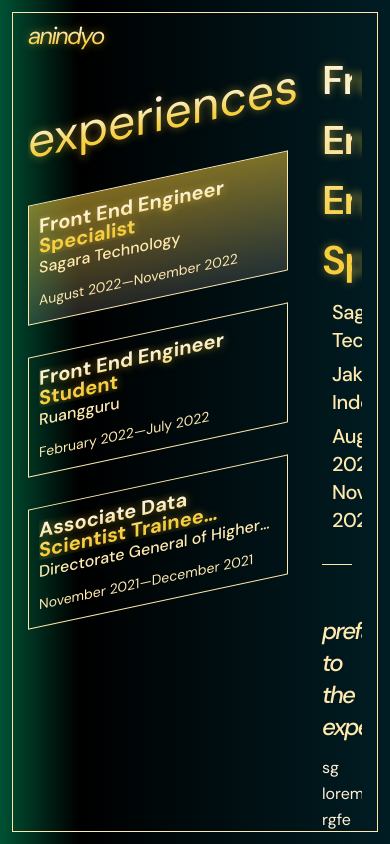
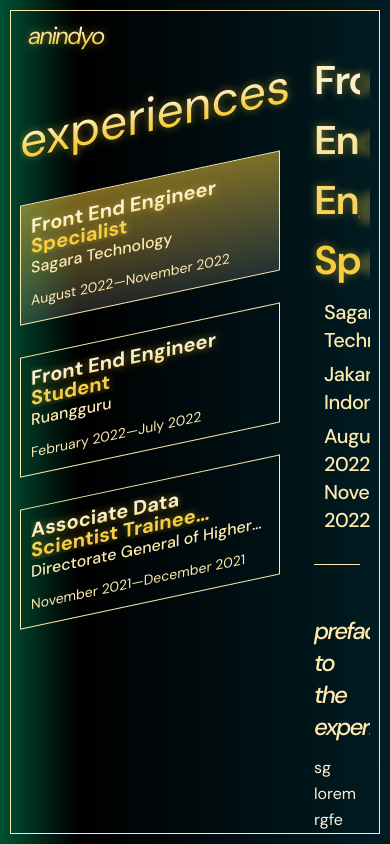
Before and after one commit to anindyoo/portfolio, a React (Create React App) app: page /experiences in a window 390 px wide. Shown: the top 844 px of the page. Built offline with nearby package versions, Linux system fonts and the light colour scheme.

Commit message:
style: update padding.

```diff
--- a/src/components/ScreenFrame/ScreenFrame.jsx
+++ b/src/components/ScreenFrame/ScreenFrame.jsx
@@ -3,7 +3,7 @@ const ScreenFrame = () => (
   SCREEN-FRAME-CONTAINER
   fixed z-10
   w-full h-screen
-  p-3 pointer-events-none"
+  p-2.5 lg:p-3 pointer-events-none"
   >
     <div className="
     SCREEN-FRAME
--- a/src/layouts/Main.jsx
+++ b/src/layouts/Main.jsx
@@ -17,7 +17,7 @@ const Main = (props) => {
       )}
       <main className="
       MAIN-CONTAINER
-      px-7 py-5"
+      px-5 lg:px-7 py-5"
       >
         <Outlet />
       </main>
```
